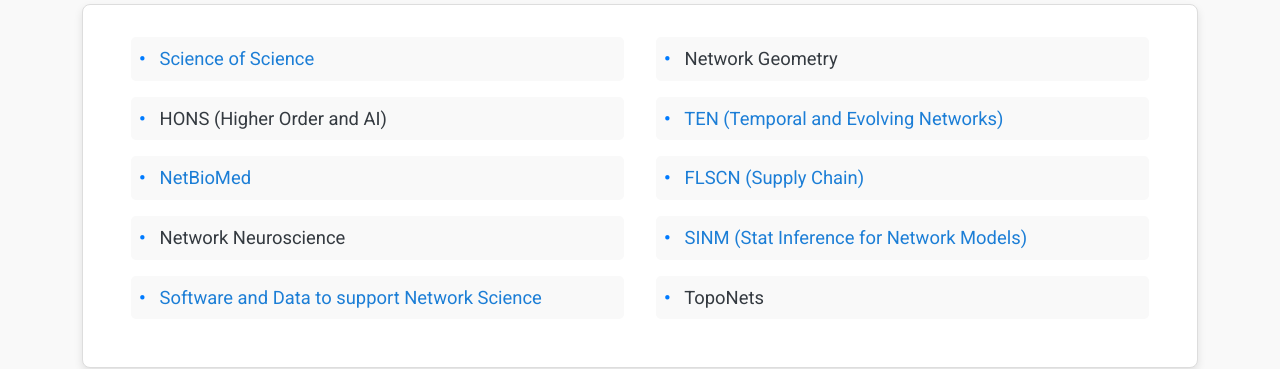
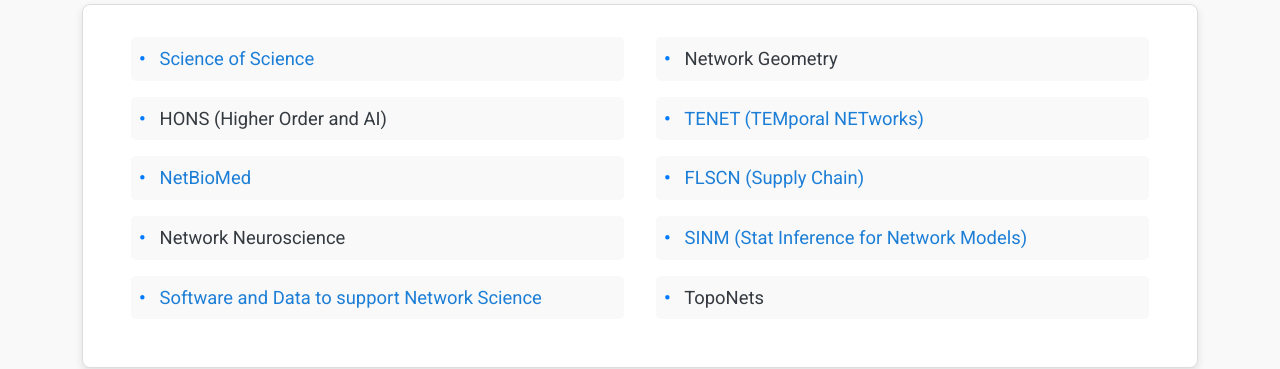
Before and after one commit to NetSci2025/netsci2025.github.io, a Jekyll site: the page built from satellites.md, in a window 1280 px wide and 900 px high. Shown: the part 298-667 px from the top of the window. Built offline with Jekyll 4.4.1, drawn with Linux system fonts in a browser that asks for light colours.

Commit message:
Update satellites.yml
Update satellite ten --> tenet

```diff
--- a/_data/satellites.yml
+++ b/_data/satellites.yml
@@ -11,7 +11,7 @@ full_day:
       url: https://netsci.nascol.net
   second_column:
     - name: Network Geometry
-    - name: TEN (Temporal and Evolving Networks)
+    - name: TENET (TEMporal NETworks)
       url: https://sites.google.com/view/tenet-netsci/home
     - name: FLSCN (Supply Chain)
       url: https://sites.google.com/view/flscn2025
```
